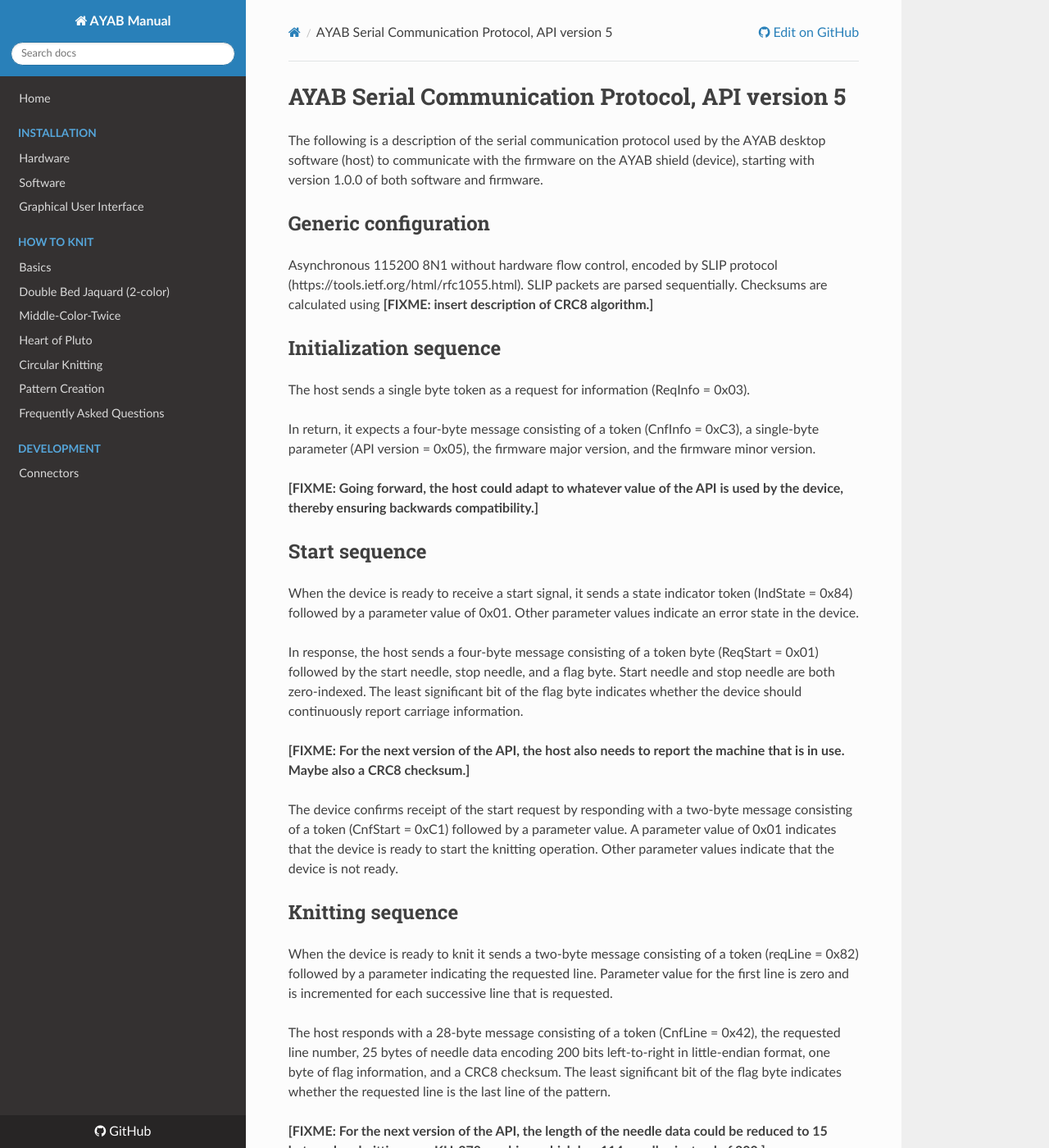
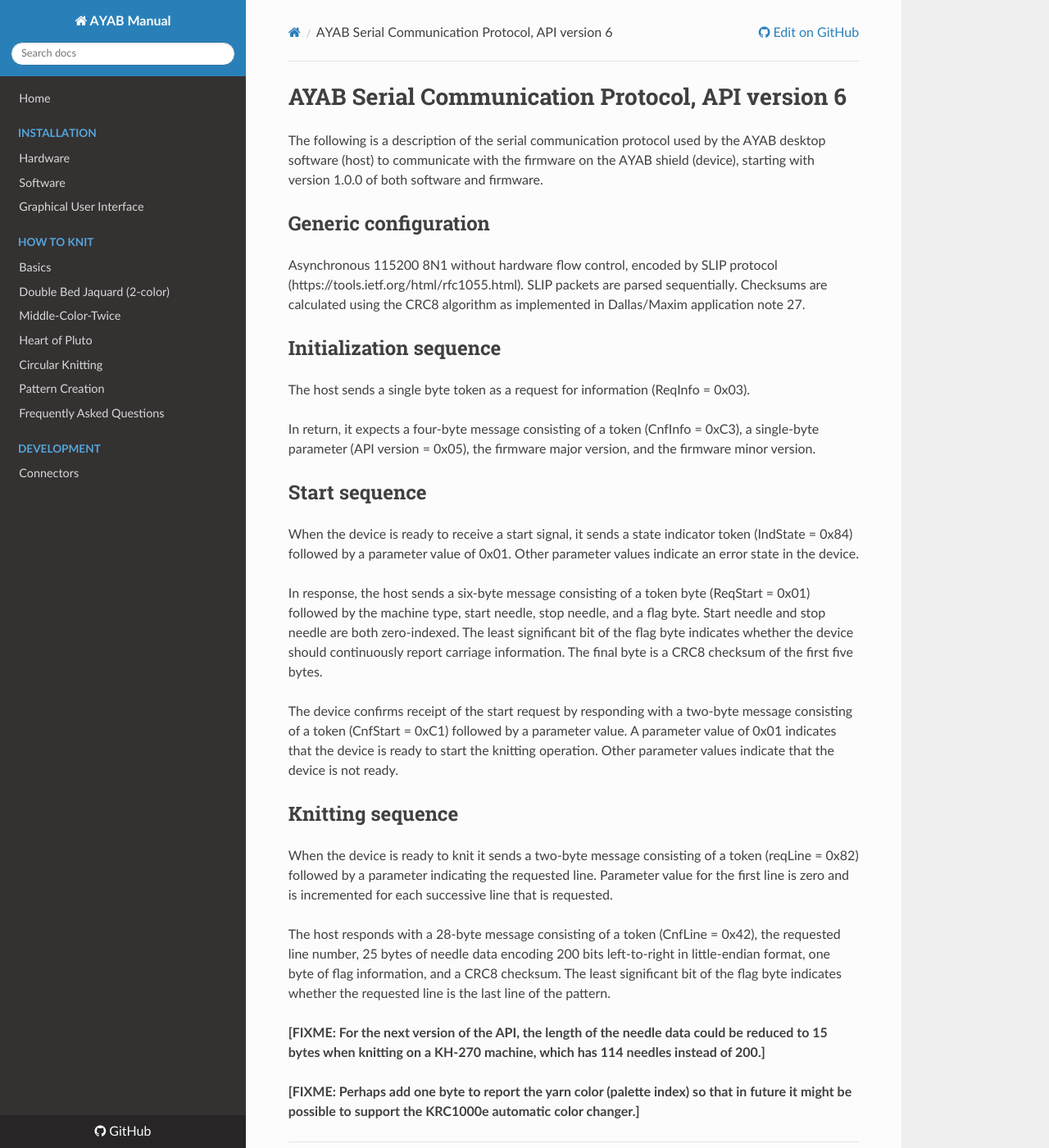
Before and after one commit to AllYarnsAreBeautiful/ayab-manual, an MkDocs documentation site: the page built from docs/API.md, in a window 1280 px wide and 1400 px high. Shown: the whole window at 82% size. Built offline with MkDocs 1.6.1, drawn with Linux system fonts in a browser that asks for light colours; nearby versions of some CDN libraries; comment, search, counter and statistics services are not loaded.

Commit message:
Update API.md

```diff
--- a/docs/API.md
+++ b/docs/API.md
@@ -1,4 +1,4 @@
-# AYAB Serial Communication Protocol, API version 5
+# AYAB Serial Communication Protocol, API version 6
 
 The following is a description of the serial communication protocol used by the
 AYAB desktop software (host) to communicate with the firmware on the AYAB shield
@@ -8,7 +8,8 @@ AYAB desktop software (host) to communicate with the firmware on the AYAB shield
 
 Asynchronous 115200 8N1 without hardware flow control, encoded by SLIP protocol
 (https://tools.ietf.org/html/rfc1055.html). SLIP packets are parsed sequentially.
-Checksums are calculated using **[FIXME: insert description of CRC8 algorithm.]**
+Checksums are calculated using the CRC8 algorithm as implemented in Dallas/Maxim
+application note 27.
 
 ## Initialization sequence
 
@@ -18,23 +19,18 @@ In return, it expects a four-byte message consisting of a token (CnfInfo = 0xC3)
 a single-byte parameter (API version = 0x05), the firmware major version, and the
 firmware minor version.
 
-**[FIXME: Going forward, the host could adapt to whatever value of the API is used
-by the device, thereby ensuring backwards compatibility.]**
-
 ## Start sequence
 
 When the device is ready to receive a start signal, it sends a state indicator
 token (IndState = 0x84) followed by a parameter value of 0x01. Other parameter
 values indicate an error state in the device.
 
-In response, the host sends a four-byte message consisting of a token byte
-(ReqStart = 0x01) followed by the start needle, stop needle, and a flag byte.
-Start needle and stop needle are both zero-indexed. The least significant bit
-of the flag byte indicates whether the device should continuously report carriage
-information.
-
-**[FIXME: For the next version of the API, the host also needs to report the
-machine that is in use. Maybe also a CRC8 checksum.]**
+In response, the host sends a six-byte message consisting of a token byte
+(ReqStart = 0x01) followed by the machine type, start needle, stop needle, and a
+flag byte. Start needle and stop needle are both zero-indexed. The least
+significant bit of the flag byte indicates whether the device should continuously
+report carriage information. The final byte is a CRC8 checksum of the first five
+bytes.
 
 The device confirms receipt of the start request by responding with a two-byte
 message consisting of a token (CnfStart = 0xC1) followed by a parameter value.
```
